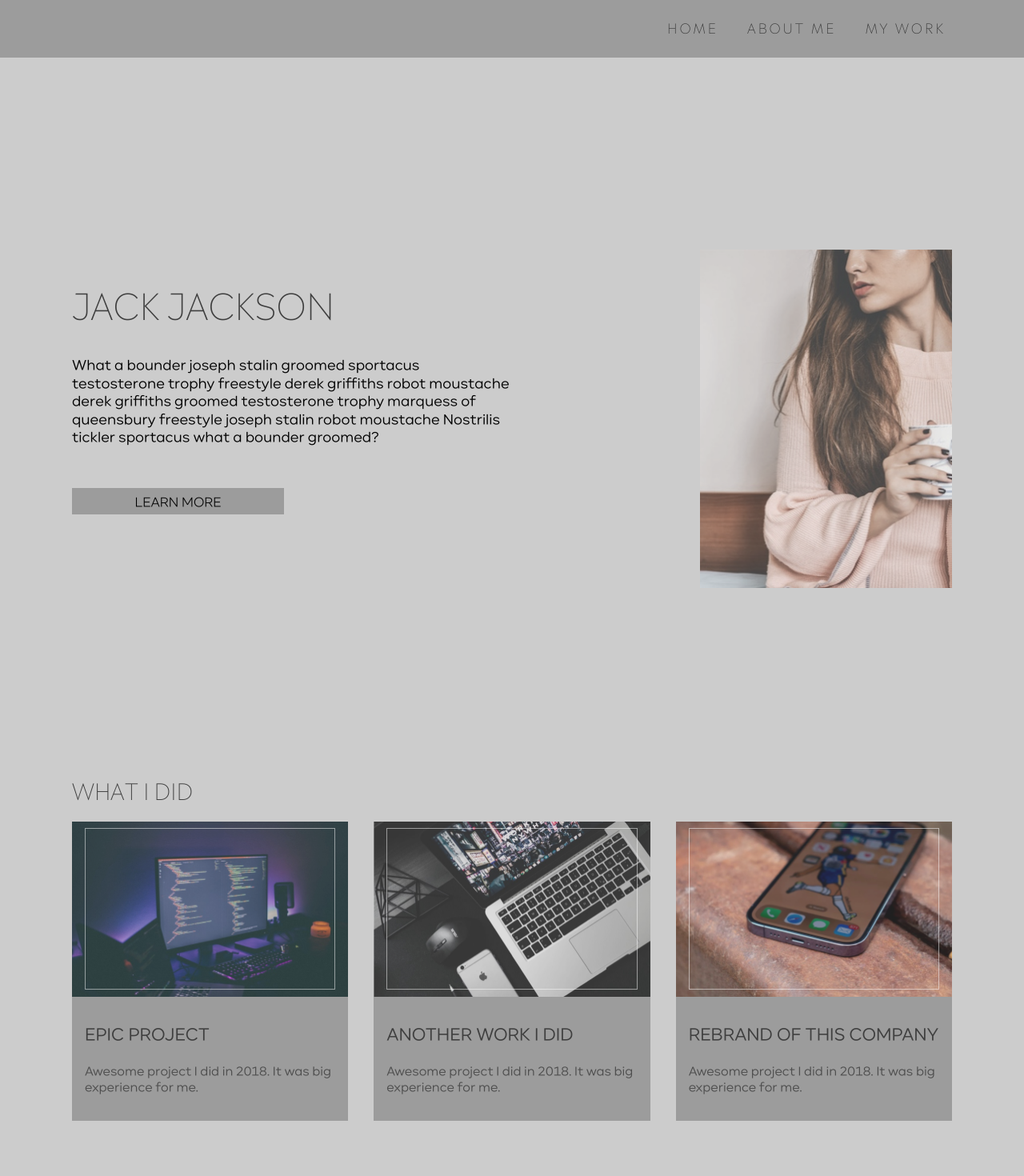
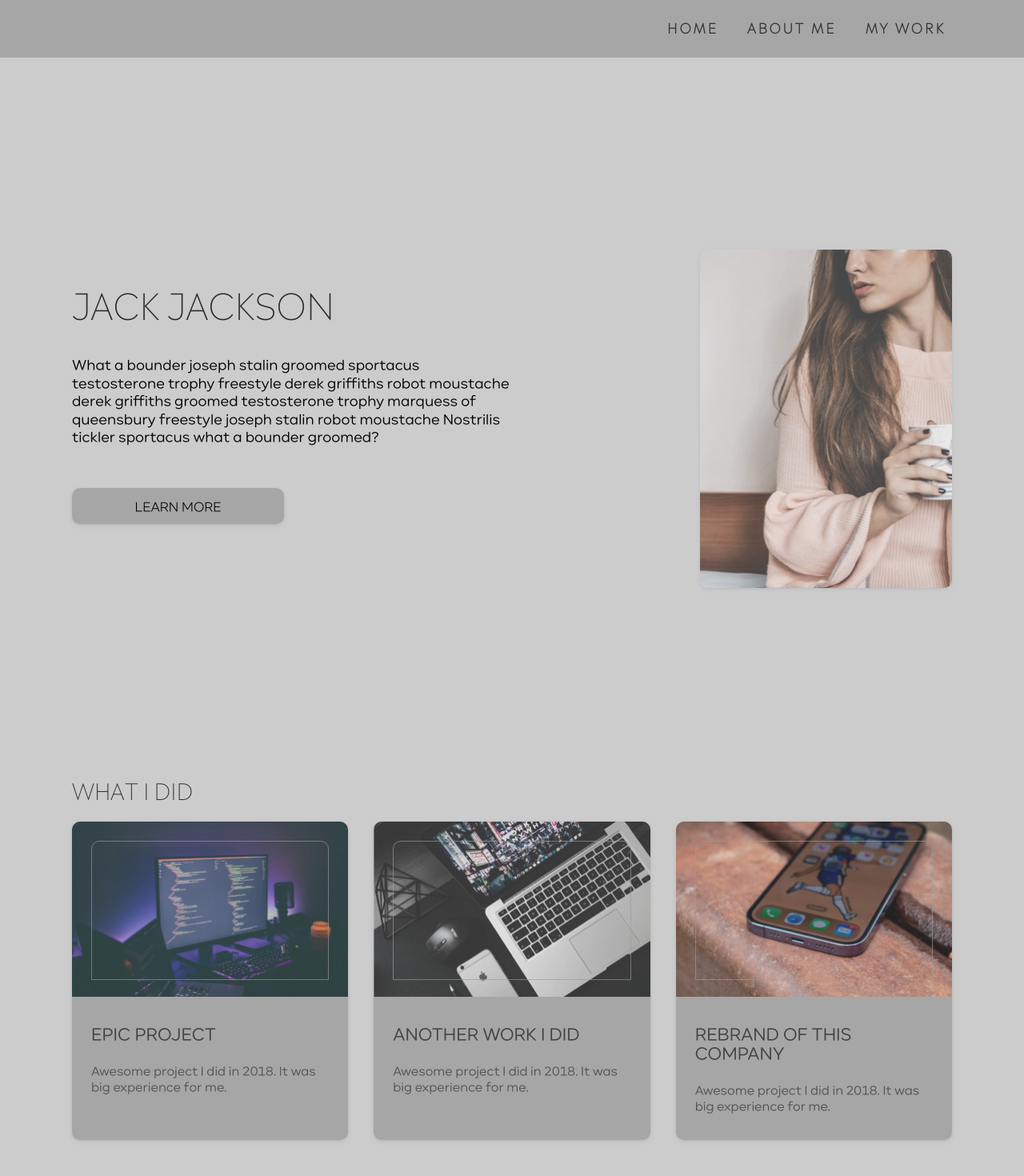
Before and after one commit to ondrejjcizek/brilo-task, a SvelteKit app: page / in a window 1280 px wide. Shown: the top 1470 px of the page at 80% size. Built offline with nearby package versions, Linux system fonts and the light colour scheme.

Commit message:
Design Fixes + Light Mode set by OS Theme

```diff
--- a/src/components/Button.svelte
+++ b/src/components/Button.svelte
@@ -48,6 +48,18 @@
 		border: 0;
 		color: var(--primary-btn-color);
 		background: var(--primary-btn-bg);
+		border-radius: 10px;
+		padding: 16px;
+		box-shadow: 0 1px 3px rgb(0 34 54 / 7%), 0 2px 6px rgb(0 34 54 / 7%);
+		@media (prefers-color-scheme: dark) {
+			box-shadow: none;
+			border-radius: 0px;
+			padding: 10px;
+		}
+
+		@include down('md') {
+			max-width: 315px;
+		}
 
 		&:hover {
 			background: var(--primary-btn-bg-hover);
--- a/src/components/Card.svelte
+++ b/src/components/Card.svelte
@@ -33,6 +33,13 @@
 		flex-direction: column;
 		background: var(--card-bg);
 		text-decoration: none;
+		border-radius: 10px;
+		box-shadow: 0 1px 3px rgb(0 34 54 / 7%), 0 2px 6px rgb(0 34 54 / 7%);
+
+		@media (prefers-color-scheme: dark) {
+			border-radius: 0px;
+			box-shadow: none;
+		}
 
 		&:hover {
 			@include up('sm') {
@@ -66,11 +73,23 @@
 			&:after {
 				position: absolute;
 				inset: 0;
-				top: -4px;
+				top: 0px;
 				content: '';
 				display: block;
-				border: 0.5px solid rgba(white, 0.5);
-				margin: 12px 16px;
+				border: 1px solid var(--card-border);
+				margin: 24px;
+				border-radius: 10px 10px 0 0;
+
+				@media (prefers-color-scheme: dark) {
+					top: 4px;
+					border: 0.5px solid rgba(white, 0.5);
+				}
+
+				@media (prefers-color-scheme: dark) {
+					top: -4px;
+					border-radius: 0;
+					margin: 12px 16px;
+				}
 			}
 
 			img {
@@ -79,19 +98,36 @@
 				opacity: 0.8;
 				object-fit: cover;
 				transition: ease opacity 0.3s;
+				border-radius: 10px 10px 0 0;
+
+				@media (prefers-color-scheme: dark) {
+					border-radius: 0px;
+				}
 			}
 		}
 
 		&-content {
-			padding: 32px 16px;
+			padding: 32px 24px;
 			transition: ease transform 0.3s;
+
+			@media (prefers-color-scheme: dark) {
+				padding: 32px 17px;
+			}
 
 			:global(h3) {
 				color: var(--card-title-color);
+
+				@media (prefers-color-scheme: dark) {
+					color: rgb(255, 255, 255, 0.8);
+				}
 			}
 
 			:global(p) {
 				color: var(--card-text-color);
+
+				@media (prefers-color-scheme: dark) {
+					color: rgb(255, 255, 255, 0.8);
+				}
 			}
 		}
 	}
--- a/src/components/CardWrapper.svelte
+++ b/src/components/CardWrapper.svelte
@@ -18,7 +18,11 @@
 
 		@include down('sm') {
 			grid-template-columns: repeat(1, 1fr);
-			gap: 24px;
+			gap: 36px;
+		}
+
+		@media (prefers-color-scheme: dark) {
+			border: 0.5px solid rgba(white, 0.5);
 		}
 	}
 </style>
--- a/src/components/Container.svelte
+++ b/src/components/Container.svelte
@@ -11,16 +11,20 @@
 		position: relative;
 		height: 100%;
 		margin: 0 auto;
-		padding: 0 24px;
+		padding: 0 36px;
 		box-sizing: content-box;
 
 		//Up to phone landscape - up to 767px
-		@include down('md') {
+		@include up('md') {
 			padding: 0 24px;
 		}
 
 		&.regular {
-			max-width: 1100px;
+			max-width: 325px;
+
+			@include up('md') {
+				max-width: 1100px;
+			}
 		}
 	}
 </style>
--- a/src/components/Hamburger.svelte
+++ b/src/components/Hamburger.svelte
@@ -53,7 +53,6 @@
 
 		&.active {
 			pointer-events: none;
-			position: relative;
 
 			.Hamburger-stick {
 				&:nth-child(1) {
--- a/src/components/Header.svelte
+++ b/src/components/Header.svelte
@@ -2,24 +2,13 @@
 	import { clickOutside } from '../actions/ClickOutside';
 	import Container from './Container.svelte';
 	import Hamburger from './Hamburger.svelte';
+	import Navigation from './Navigation.svelte';
 	let isMenuShowing: boolean = false;
 </script>
 
 <header>
 	<Container>
-		<nav>
-			<ul
-				use:clickOutside={() => {
-					isMenuShowing = false;
-				}}
-				class:active={isMenuShowing}
-			>
-				<li><a href="#">HOME</a></li>
-				<li><a href="#">ABOUT ME</a></li>
-				<li><a href="#">MY WORK</a></li>
-			</ul>
-			<Hamburger bind:isMenuShowing />
-		</nav>
+		<Navigation />
 	</Container>
 </header>
 
@@ -29,88 +18,4 @@
 		background: var(--header-bg);
 		height: 72px;
 	}
-
-	nav {
-		display: flex;
-		align-items: center;
-		position: absolute;
-		right: 20px;
-		top: 50%;
-		transform: translateY(-50%);
-		height: 100%;
-		z-index: 1;
-	}
-
-	ul {
-		display: flex;
-		justify-content: center;
-		align-items: center;
-		list-style-type: none;
-		gap: 12px;
-		font-size: 1.7rem;
-		margin: 0;
-		padding-left: 0;
-		height: 72px;
-		transition: ease transform 0.3s;
-		overflow: hidden;
-
-		@include down('sm') {
-			display: flex;
-			position: absolute;
-			background: var(--header-bg);
-			right: -2px;
-			gap: 40px;
-			top: 90px;
-			width: 200px;
-			height: fit-content;
-			flex-direction: column;
-			padding: 32px;
-			border-radius: 10px;
-			transform: translateX(250px);
-			box-shadow: 0 1px 1px hsl(0deg 0% 0% / 0.075), 0 2px 2px hsl(0deg 0% 0% / 0.075),
-				0 4px 4px hsl(0deg 0% 0% / 0.075), 0 8px 8px hsl(0deg 0% 0% / 0.075),
-				0 16px 16px hsl(0deg 0% 0% / 0.075);
-		}
-		&.active {
-			@include down('sm') {
-				transform: translateX(0);
-			}
-		}
-
-		@include up('md') {
-			justify-content: flex-end;
-		}
-	}
-
-	li {
-		height: 100%;
-	}
-
-	a {
-		display: flex;
-		align-items: center;
-		text-decoration-color: transparent;
-		color: var(--link-color);
-		font-family: 'Madera', sans;
-		letter-spacing: 3px;
-		padding: 0 12px;
-		height: 100%;
-		transition: ease color 0.3s, ease text-decoration 0.3s;
-		text-underline-offset: 8px;
-
-		@include down('sm') {
-			text-decoration: none;
-		}
-
-		&:hover {
-			color: var(--link-hover-color);
-			text-decoration-thickness: 0.75px;
-			text-decoration-color: var(--text-color);
-			text-underline-offset: 8px;
-
-			@include down('sm') {
-				text-decoration: none;
-			}
-		}
-	}
 </style>
--- /dev/null
+++ b/src/components/Navigation.svelte
@@ -0,0 +1,113 @@
+<script lang="ts">
+	import { clickOutside } from '../actions/ClickOutside';
+	import Hamburger from './Hamburger.svelte';
+	export let isMenuShowing: boolean = false;
+</script>
+
+<nav>
+	<ul
+		use:clickOutside={() => {
+			isMenuShowing = false;
+		}}
+		class:active={isMenuShowing}
+	>
+		<li><a href="#">HOME</a></li>
+		<li><a href="#">ABOUT ME</a></li>
+		<li><a href="#">MY WORK</a></li>
+	</ul>
+	<Hamburger bind:isMenuShowing />
+</nav>
+
+<style lang="scss">
+	nav {
+		display: flex;
+		align-items: center;
+		position: absolute;
+		right: 20px;
+		top: 50%;
+		transform: translateY(-50%);
+		height: 100%;
+		z-index: 1;
+	}
+
+	ul {
+		display: flex;
+		justify-content: center;
+		align-items: center;
+		list-style-type: none;
+		gap: 12px;
+		font-size: 1.7rem;
+		margin: 0;
+		padding-left: 0;
+		height: 72px;
+		transition: ease transform 0.3s;
+		overflow: hidden;
+
+		@include down('sm') {
+			display: flex;
+			position: absolute;
+			background: var(--header-bg);
+			right: -2px;
+			gap: 40px;
+			top: 90px;
+			width: 200px;
+			height: fit-content;
+			flex-direction: column;
+			padding: 32px;
+			border-radius: 10px;
+			transform: translateX(250px);
+			box-shadow: 0 1px 1px hsl(0deg 0% 0% / 0.075), 0 2px 2px hsl(0deg 0% 0% / 0.075),
+				0 4px 4px hsl(0deg 0% 0% / 0.075), 0 8px 8px hsl(0deg 0% 0% / 0.075),
+				0 16px 16px hsl(0deg 0% 0% / 0.075);
+		}
+		&.active {
+			@include down('sm') {
+				transform: translateX(0);
+			}
+		}
+
+		@include up('md') {
+			justify-content: flex-end;
+		}
+	}
+
+	li {
+		height: 100%;
+	}
+
+	a {
+		display: flex;
+		align-items: center;
+		text-decoration-color: transparent;
+		color: var(--link-color);
+		font-family: 'Madera', sans;
+		letter-spacing: 3px;
+		padding: 0 12px;
+		height: 100%;
+		transition: ease color 0.3s, ease text-decoration 0.3s;
+		text-underline-offset: 8px;
+
+		@media (prefers-color-scheme: dark) {
+			font-weight: 400;
+		}
+
+		@include up('up') {
+			text-decoration: none;
+		}
+
+		@include up('md') {
+			font-weight: bold;
+		}
+
+		&:hover {
+			color: var(--link-hover-color);
+			text-decoration-thickness: 0.75px;
+			text-decoration-color: var(--text-color);
+			text-underline-offset: 8px;
+
+			@include down('sm') {
+				text-decoration: none;
+			}
+		}
+	}
+</style>
--- a/src/components/Title.svelte
+++ b/src/components/Title.svelte
@@ -51,6 +51,11 @@
 		@include down('md') {
 			font-size: 2.4rem;
 			line-height: 24px;
+			margin-bottom: 36px;
+		}
+
+		@media (prefers-color-scheme: dark) {
+			color: rgb(255, 255, 255, 0.8);
 		}
 	}
 
@@ -61,6 +66,10 @@
 
 		@include down('md') {
 			font-size: 3rem;
+		}
+
+		@media (prefers-color-scheme: dark) {
+			color: rgb(255, 255, 255, 0.8);
 		}
 	}
 
--- a/src/routes/+layout.svelte
+++ b/src/routes/+layout.svelte
@@ -12,6 +12,8 @@
 	main {
 		background: var(--primary-bg);
 		height: 100%;
+		width: 100%;
+		bakground: red;
 		overflow: hidden;
 	}
 </style>
--- a/src/section/Hero.svelte
+++ b/src/section/Hero.svelte
@@ -54,9 +54,12 @@
 			}
 
 			@include down('md') {
-				margin: -80px auto 0;
+				margin: -93px auto 0;
 				text-align: center;
 
+				@include up('md') {
+					margin: -80px auto 0;
+				}
 				:global(h1) {
 					display: flex;
 					justify-content: center;
@@ -65,13 +68,20 @@
 					text-align: center;
 					max-width: 250px;
 					margin: 0 auto 40px;
-					background: rgba(white, 0.35);
+					background: rgba(white, 0.2);
+					border-radius: 10px;
+					@media (prefers-color-scheme: dark) {
+						border-radius: 0px;
+					}
 				}
 
 				:global(p) {
 					text-align: center;
 					margin-bottom: 32px;
-					padding: 0 24px;
+
+					@include down('sm') {
+						max-width: 315px;
+					}
 				}
 			}
 		}
@@ -82,6 +92,7 @@
 			width: 100%;
 			min-width: 315px;
 			max-width: 315px;
+
 			img {
 				position: absolute;
 				inset: 0;
@@ -89,6 +100,15 @@
 				object-fit: cover;
 				height: 100%;
 				width: 100%;
+				border-radius: 10px;
+				box-shadow: 0 1px 3px rgb(0 34 54 / 7%), 0 2px 6px rgb(0 34 54 / 7%);
+				@media (prefers-color-scheme: dark) {
+					border-radius: 0px;
+				}
+
+				@include down('sm') {
+					transform: scaleX(-1);
+				}
 			}
 
 			&:after {
--- a/src/variables.scss
+++ b/src/variables.scss
@@ -2,24 +2,29 @@
 
 :root {
 	// Colors
-	--text-color: #000;
-	--title-color: rgb(0, 0, 0, 0.7);
+	--text-color: rgb(0, 0, 0, 0.8);
+	--title-color: rgb(0, 0, 0, 0.8);
+
+	@include up('md') {
+		--text-color: #000;
+	}
 
 	// Background
 	--primary-bg: #ccc;
 
 	// Buttons
 	--primary-btn-color: black;
-	--primary-btn-bg: #9c9c9c;
+	--primary-btn-bg: #9c9c9cc6;
 	--primary-btn-bg-hover: rgba(156, 156, 156, 0.7);
 
 	// Header
-	--header-bg: #9c9c9c;
+	--header-bg: #9c9c9cc6;
 	--link-color: rgb(0, 0, 0, 0.7);
 	--link-hover-color: black;
 
 	//Card
-	--card-bg: #9c9c9c;
+	--card-bg: #9c9c9cc6;
+	--card-border: #9c9c9ca1;
 	--card-title-color: rgb(0, 0, 0, 0.6);
 	--card-text-color: rgb(0, 0, 0, 0.5);
 }
@@ -27,8 +32,8 @@
 @media (prefers-color-scheme: dark) {
 	:root {
 		// Colors
-		--text-color: #fff;
-		--title-color: rgb(255, 255, 255, 0.7);
+		--text-color: rgb(255, 255, 255, 0.8);
+		--title-color: rgb(0, 0, 0, 0.8);
 		--header-bg: #1f464d;
 
 		// Background
```
